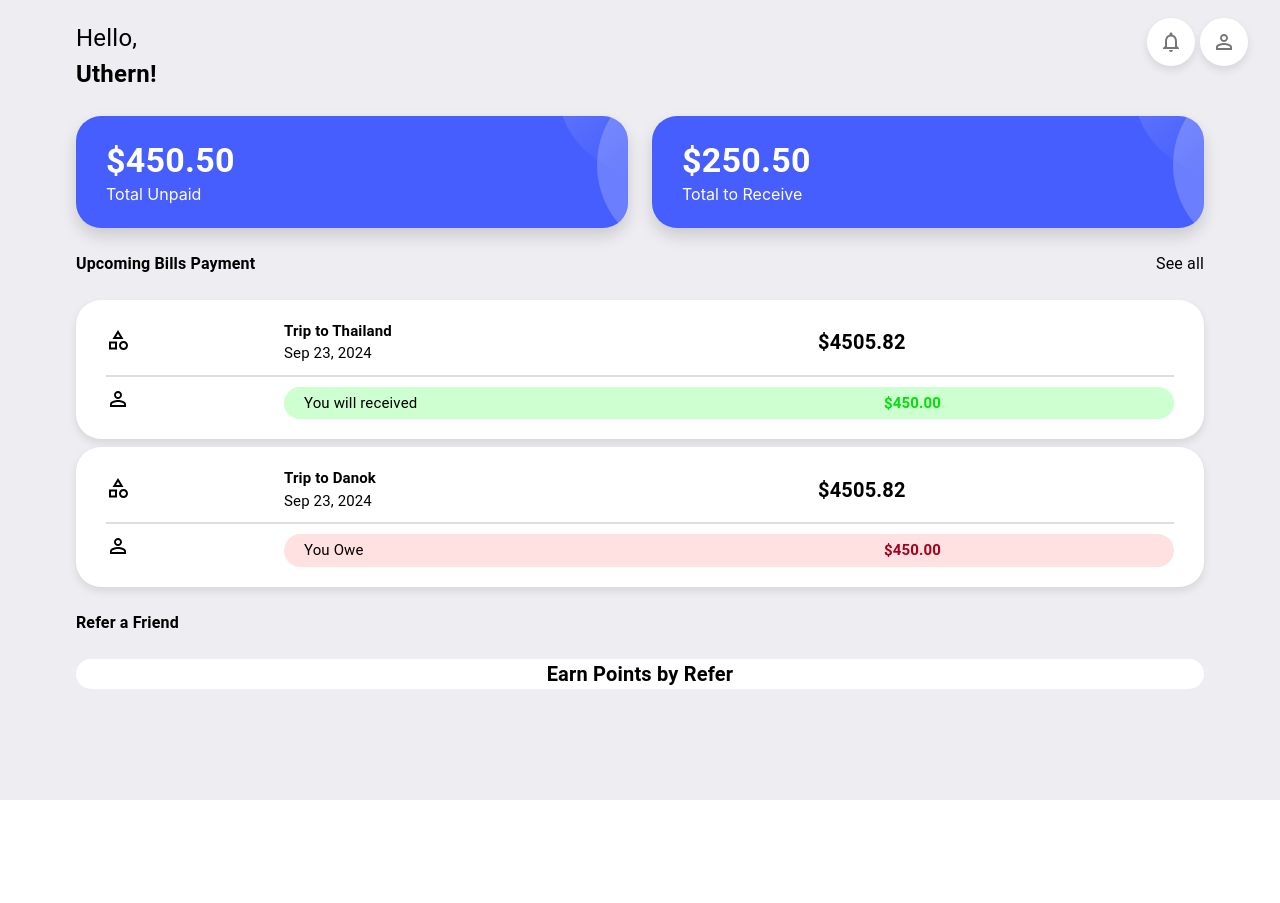
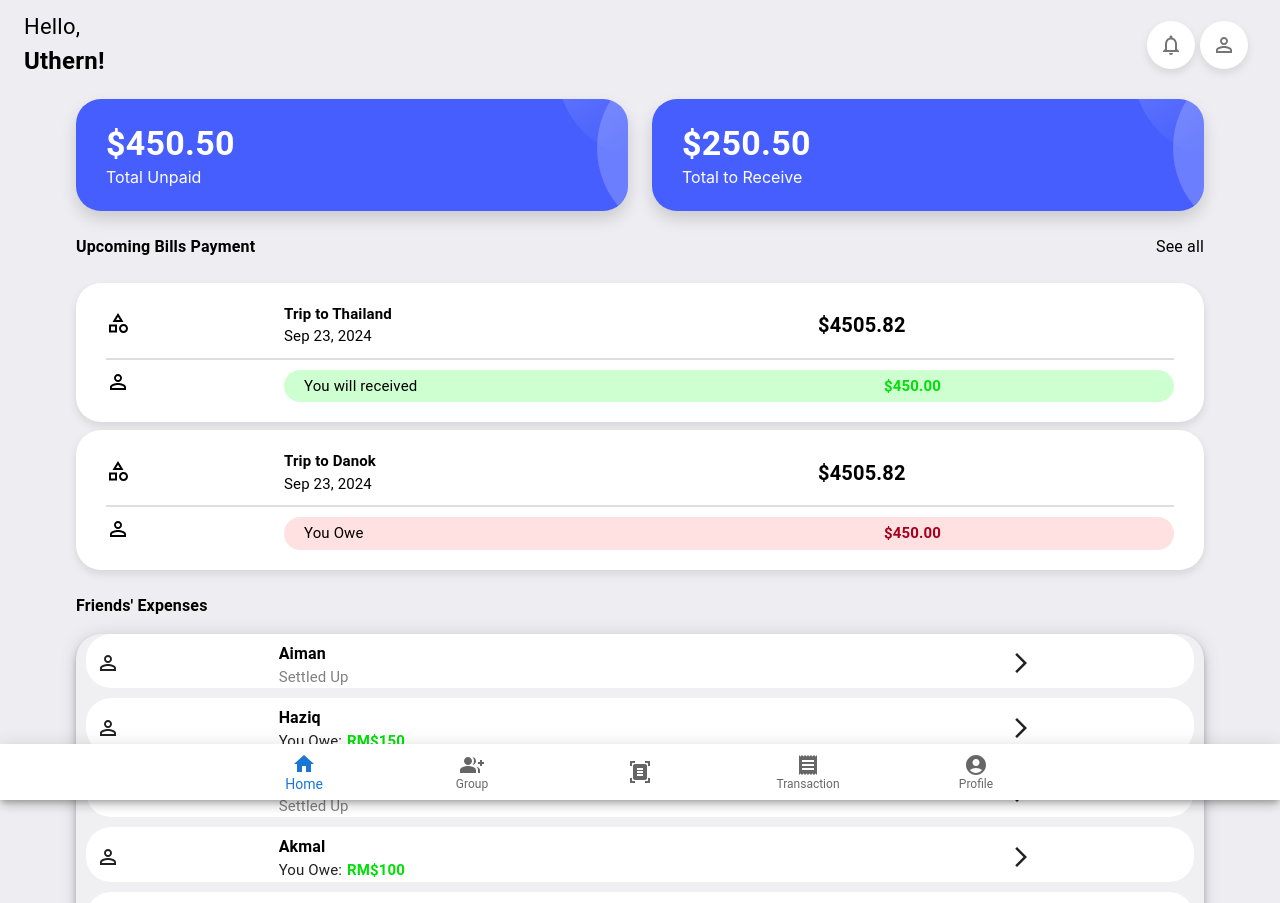
Before and after one commit to Uthern93/Bedak-Bil, a React (Create React App) app: page / in a window 1280 px wide. Shown: the top 903 px of the page. Before the commit the page ends 800 px from the top, so only its background shows below. Built offline with nearby package versions, Linux system fonts and the light colour scheme.

Commit message:
added bottom navigation

```diff
--- a/src/layout/MainLayout/Header/index.js
+++ b/src/layout/MainLayout/Header/index.js
@@ -8,13 +8,18 @@ const Header = () => {
         <Grid container spacing={1} alignItems="center" sx={{ width: '100%'}}>
             {/* Left half - Back Button except on home page */}
             <Grid item xs={6} lg={6} md={6}>
-
+                <Box sx={{flexDirection: 'column'}}>
+                    <Grid item xs={12}>
+                        <Typography sx={{ color: 'black', fontSize: '22px' }}> Hello, </Typography>
+                        {/* Username */}
+                        <Typography sx={{ color: 'black', fontSize: '24px', fontWeight: 'bold' }}> Uthern! </Typography>
+                    </Grid>
+                </Box>
             </Grid>
 
             {/* Right half - Search Icon & Notification Icon  */}
             <Grid item xs={6} lg={6} md={6}>
                 <Box sx={{ display: 'flex', justifyContent: 'flex-end'}}>
-
                     <Button
                         sx={{
                             backgroundColor: 'white',
--- a/src/layout/MainLayout/Theme.js
+++ b/src/layout/MainLayout/Theme.js
@@ -6,9 +6,8 @@ const theme = createTheme({
         MuiAppBar: {
             styleOverrides: {
                 root: {
-                    width: '100%', // Ensure AppBar is full width
-                    position: 'fixed', // Fix position to top
-                    zIndex: 1300, // Ensure it stays on top of other content
+                    width: '100%',
+                    zIndex: 1300,
                     paddingTop : '10px'
                 },
             },
@@ -18,7 +17,8 @@ const theme = createTheme({
                 root: {
                     maxWidth: '100%',
                     width: '100%',
-                    padding: '20px 0 10px 0',
+                    padding: '20px 0 20px 0',
+                    marginBottom: '30px'
                 },
             },
         },
--- /dev/null
+++ b/src/layout/MainLayout/bottomNav/index.js
@@ -0,0 +1,31 @@
+import {BottomNavigation, BottomNavigationAction, Paper} from "@mui/material";
+import HomeIcon from "@mui/icons-material/Home";
+import GroupAddIcon from "@mui/icons-material/GroupAdd";
+import DocumentScannerIcon from "@mui/icons-material/DocumentScanner";
+import ReceiptIcon from "@mui/icons-material/Receipt";
+import AccountCircleIcon from "@mui/icons-material/AccountCircle";
+import {useState} from "react";
+
+const BottomNav = () => {
+    const [active, setActive] = useState(0);
+
+    return (
+        <Paper sx={{ position: 'fixed', bottom: 0, left: 0, right: 0 }} elevation={6}>
+            <BottomNavigation
+                showLabels
+                value={active}
+                onChange={(event, newValue) => {
+                    setActive(newValue);
+                }}
+            >
+                <BottomNavigationAction label="Home" icon={<HomeIcon />} />
+                <BottomNavigationAction label="Group" icon={<GroupAddIcon />} />
+                <BottomNavigationAction label="" icon={<DocumentScannerIcon />} />
+                <BottomNavigationAction label="Transaction" icon={<ReceiptIcon />} />
+                <BottomNavigationAction label="Profile" icon={<AccountCircleIcon />} />
+            </BottomNavigation>
+        </Paper>
+    );
+}
+
+export default BottomNav;
--- a/src/layout/MainLayout/index.js
+++ b/src/layout/MainLayout/index.js
@@ -1,11 +1,11 @@
-import { AppBar, Box, Toolbar, Container } from '@mui/material';
+import {AppBar, Box, Toolbar, Container, BottomNavigation, BottomNavigationAction, Paper} from '@mui/material';
 import { Outlet } from 'react-router-dom';
 import Header from './Header';
 import { ThemeProvider } from '@mui/material/styles';
-import theme from './Theme'; // Import your custom theme
+import theme from './Theme';
+import BottomNav from "./bottomNav";
 
 const MainLayout = () => {
-    console.log("Rendering MainLayout");
 
     return (
         <ThemeProvider theme={theme}>
@@ -18,15 +18,19 @@ const MainLayout = () => {
                     minHeight: '100vh',
                 }}
             >
-                <AppBar sx={{ backgroundColor: 'transparent', boxShadow: 'none'}} position='fixed'>
+                {/* Top Bar */}
+                <AppBar sx={{ backgroundColor: 'transparent', boxShadow: 'none'}} position="static">
                     <Toolbar>
                         <Header />
                     </Toolbar>
                 </AppBar>
+                {/* Main Content */}
                 <Container>
                     <Outlet />
                 </Container>
             </Box>
+            {/* Bottom Nav */}
+            <BottomNav/>
         </ThemeProvider>
     );
 };
--- /dev/null
+++ b/src/views/dashboard/Overview.js
@@ -0,0 +1,106 @@
+import {Grid, Box, Typography, Paper} from "@mui/material";
+import PersonOutlineOutlinedIcon from '@mui/icons-material/PersonOutlineOutlined';
+import ArrowForwardIosOutlinedIcon from '@mui/icons-material/ArrowForwardIosOutlined';
+
+const Overview = () => {
+
+    // dummy data with a settled field
+    const expense = [
+        {
+            username: "Aiman",
+            amount: 0,
+            youOwe: false // They owe you
+        },
+        {
+            username: "Haziq",
+            amount: 150,
+            youOwe: true // You owe them
+        },
+        {
+            username: "Irfan",
+            amount: 0,
+            youOwe: false // They owe you
+        },
+        {
+            username: "Akmal",
+            amount: 100,
+            youOwe: true // You owe them
+        },
+        {
+            username: "Zahir Lim",
+            amount: 500,
+            youOwe: false // They owe you
+        }
+    ];
+
+    return (
+        <Paper sx={{
+            backgroundColor: 'rgba(255, 255, 255, 0.1)',
+            position: 'static',
+            borderRadius: '25px',
+            padding: '0 10px ',
+            marginBottom: '20px'
+        }}
+               elevation={6}>
+            <Grid container spacing={1}>
+                {expense.map((item, index) => (
+                    <Grid item xs={12} key={index}>
+                        <Box
+                            sx={{
+                                backgroundColor: 'white',
+                                borderRadius: '25px',
+                                flexDirection: 'column',
+                                padding: '0 10px',
+                                marginBottom: '10px',
+                            }}
+                        >
+                            <Grid container spacing={1} alignItems="center">
+                                <Grid item xs={2} md={2}>
+                                    <PersonOutlineOutlinedIcon />
+                                </Grid>
+
+                                <Grid item xs={8} md={8}>
+                                    <Typography sx={{ color: 'black', fontWeight: 'bold', fontSize: '16px' }}>
+                                        {item.username}
+                                    </Typography>
+
+                                    {/* Use Box to display amount in the same row */}
+                                    <Box sx={{ display: 'flex', alignItems: 'center' }}>
+                                        {item.amount === 0 ? ( // Check if the amount is 0
+                                            <Typography sx={{ fontSize: '15px', color: 'gray' }}>
+                                                Settled Up
+                                            </Typography>
+                                        ) : (
+                                            <>
+                                                <Typography sx={{ fontSize: '15px' }}>
+                                                    {item.youOwe ? `You Owe: ` : `Owes you: `}
+                                                </Typography>
+
+                                                <Typography
+                                                    sx={{
+                                                        color: item.youOwe ? '#00e007' : '#a5001e',
+                                                        fontWeight: 'bold',
+                                                        fontSize: '15px',
+                                                        marginLeft: '5px'
+                                                    }}
+                                                >
+                                                    RM${item.amount}
+                                                </Typography>
+                                            </>
+                                        )}
+                                    </Box>
+                                </Grid>
+
+                                <Grid item xs={2} md={2}>
+                                    <ArrowForwardIosOutlinedIcon />
+                                </Grid>
+                            </Grid>
+                        </Box>
+                    </Grid>
+                ))}
+            </Grid>
+        </Paper>
+    );
+}
+
+export default Overview;
--- a/src/views/dashboard/Referral.js
+++ /dev/null
@@ -1,29 +0,0 @@
-import {Grid, Box, Typography} from "@mui/material";
-
-const Referral = () => {
-    return (
-        <Grid container={true} spacing={1}>
-            <Grid item xs={12} md={12}>
-                <Box
-                    sx={{
-                        backgroundColor: 'white',
-                        borderRadius: '25px',
-                        textAlign: "center"
-                    }}
-                >
-                    <Typography
-                        sx={{
-                            fontSize: "20px",
-                            color: "black",
-                            fontWeight: 'bold'
-                        }}
-                    >
-                        Earn Points by Refer
-                    </Typography>
-                </Box>
-            </Grid>
-        </Grid>
-    );
-}
-
-export default Referral;
--- a/src/views/dashboard/index.js
+++ b/src/views/dashboard/index.js
@@ -2,22 +2,16 @@ import { Grid, Typography, Box} from '@mui/material';
 import TotalUnpaid from './TotalUnpaid';
 import TotalToReceive from './TotalToReceive';
 import UpcomingBill from './UpcomingBill';
-import Referral from "./Referral";
+import Overview from "./Overview";
 
 const Dashboard = () => {
     console.log("Rendering Dashboard");
 
     return (
-        <Grid container spacing={2} sx={{padding: "0 12px 0 12px"}}>
+        <Grid container spacing={2} sx={{padding: "0 12px 0px 12px"}}>
             <Grid item xs={12}>
                 {/* Content */}
                 <Grid container spacing={3}>
-
-                    <Grid item xs={12}>
-                        <Typography sx={{ color: 'black', fontSize: '24px' }}> Hello, </Typography>
-                        {/* Username */}
-                        <Typography sx={{ color: 'black', fontSize: '24px', fontWeight: 'bold' }}> Uthern! </Typography>
-                    </Grid>
 
                     {/* Total amount to be paid or get paid */}
                     <Grid item xs={6} md={6}>
@@ -45,15 +39,15 @@ const Dashboard = () => {
                         <UpcomingBill/>
                     </Grid>
 
-                    {/* Friends Referral */}
+                    {/* Friends Expenses */}
                     <Grid item xs={12} md={12}>
                         <Typography sx={{ color: 'black', fontWeight: 'bold' }}>
-                            Refer a Friend
+                            Friends' Expenses
                         </Typography>
                     </Grid>
 
                     <Grid item xs={12} md={12}>
-                        <Referral/>
+                        <Overview/>
                     </Grid>
 
                 </Grid>
```
